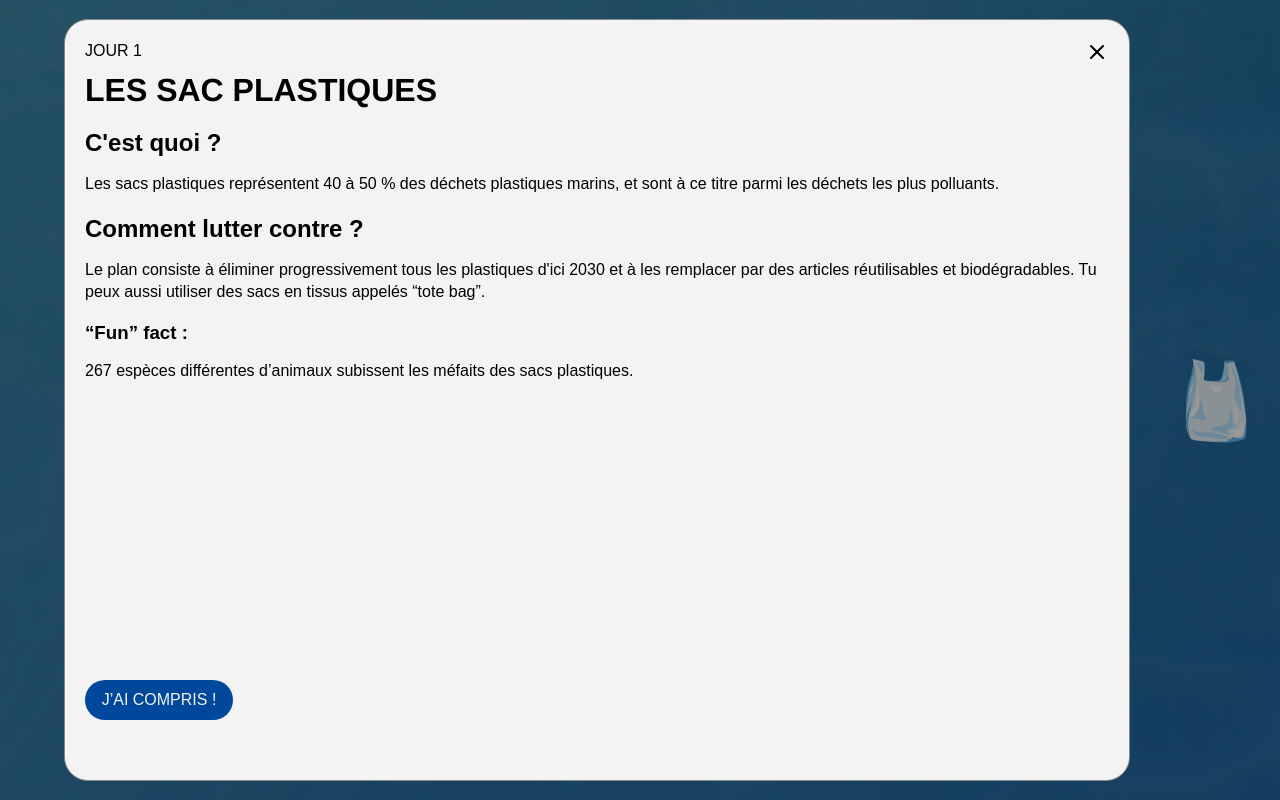
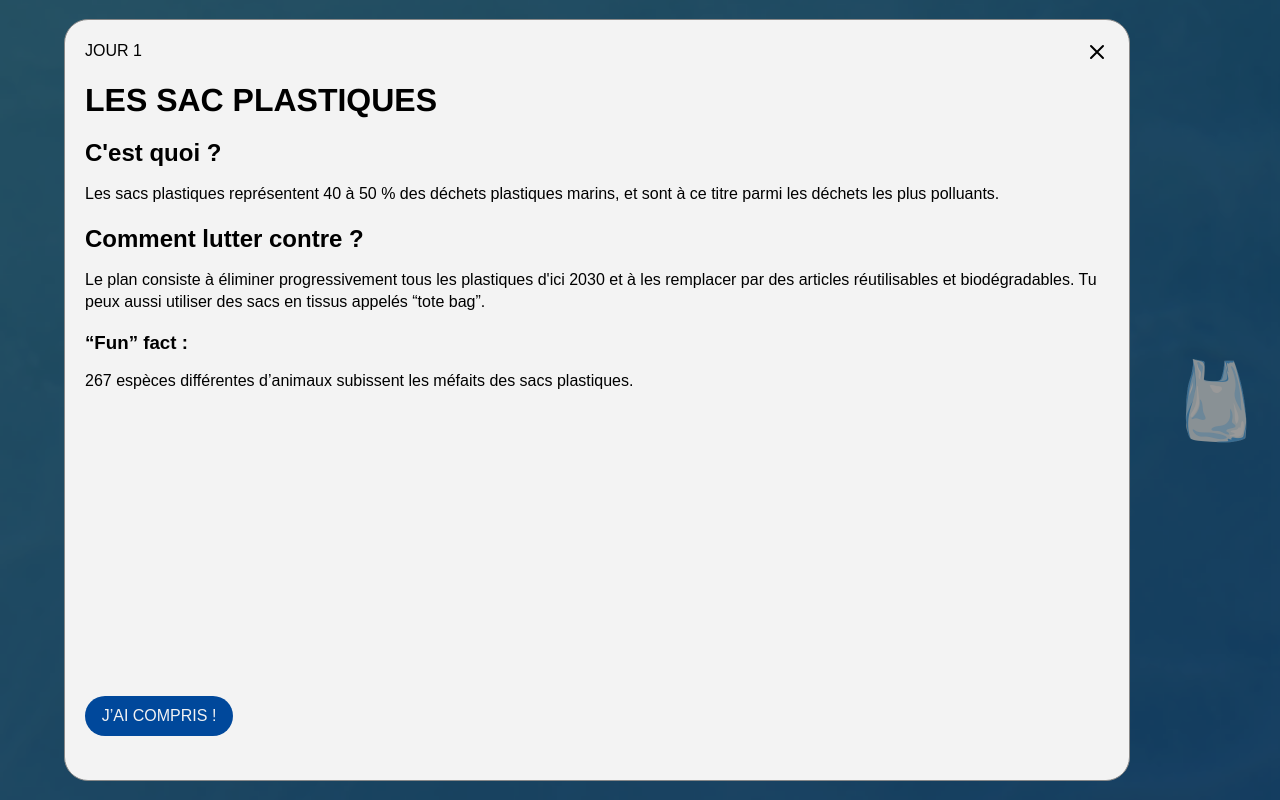
Before and after one commit to BastosFab/ECV-TheSeaCleaners, a plain HTML site: page index.html in a window 1280 px wide. Both pictures are taken after a click on the button 1215 px from the left and 1090 px from the top of the page. Shown: the part 690-1490 px from the top of the page. Drawn offline with Linux system fonts and the light colour scheme.

Commit message:
Update style.css

```diff
--- a/css/style.css
+++ b/css/style.css
@@ -87,7 +87,7 @@ section {
   } */
 
   .modalText h1{
-    margin: 10px 0 0 0;
+    margin: 20px 0 0 0;
     font-size: 32px;
   }
 
@@ -185,7 +185,7 @@ section {
   .closeCheck1,
   .closeCheck2 {
     position: absolute;
-    bottom: 10%;
+    bottom: 8%;
     background-color: #00489b;
     border: none;
     border-radius: 40px;
```
